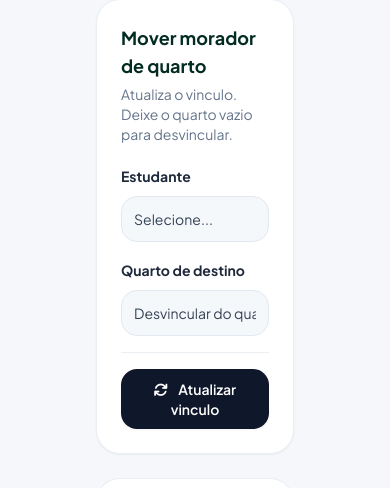
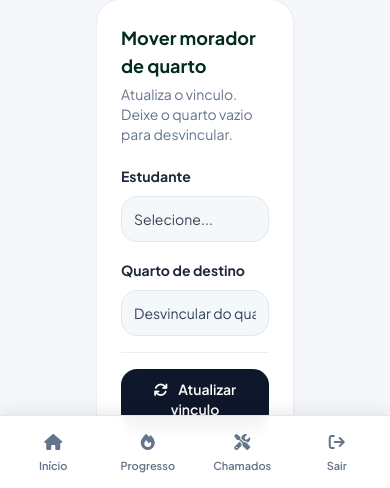
Before and after one commit to HavertZZz-ops/ClearOrder_render, a Django app: page /monitor/gestao/ in a window 390 px wide. Shown: the part 2112-2600 px from the top of the page. Run offline with Django 5.2, Linux system fonts and the light colour scheme; the visitor is signed in with stand-in values (Sample User, id 1); data comes from the database, SQL or seed files in the repository; data that the repository does not hold is empty; some libraries are stand-ins or nearby versions.

Commit message:
adiciona navegacao mobile e remove cortinas da vistoria

```diff
--- a/config/ClearOrder/templates/_sidebar.html
+++ b/config/ClearOrder/templates/_sidebar.html
@@ -75,3 +75,63 @@
         </a>
     </div>
 </aside>
+
+{% comment %}
+    Navegação mobile. A sidebar acima é `hidden md:flex`, então em telas
+    menores ela desaparece. Esta barra fixa mantém as mesmas rotas acessíveis
+    no celular, sem precisar abrir um menu.
+{% endcomment %}
+<nav aria-label="Navegação principal no celular"
+     class="md:hidden fixed bottom-0 inset-x-0 z-40 bg-white/95 dark:bg-slate-900/95 backdrop-blur border-t border-slate-200 dark:border-slate-700 shadow-[0_-4px_16px_rgba(15,23,42,0.08)]">
+    <div class="grid grid-cols-4 gap-1 px-2 pt-2" style="padding-bottom: calc(0.5rem + env(safe-area-inset-bottom, 0px));">
+        {% if request.user.monitor %}
+            <a href="{% url 'painel_monitor' %}"
+               class="flex flex-col items-center justify-center gap-1 rounded-xl px-1 py-1.5 text-[11px] font-semibold transition {% if request.path == '/monitor/' or request.path|slice:':8' == '/quarto/' %}bg-emerald-50 text-emerald-800 dark:bg-slate-800 dark:text-emerald-300{% else %}text-slate-500 hover:text-emerald-700 dark:text-slate-400 dark:hover:text-emerald-300{% endif %}"
+               {% if request.path == '/monitor/' or request.path|slice:':8' == '/quarto/' %}aria-current="page"{% endif %}>
+                <i class="fa-solid fa-clipboard-check text-base"></i>
+                <span>Vistorias</span>
+            </a>
+
+            <a href="{% url 'chamados' %}"
+               class="flex flex-col items-center justify-center gap-1 rounded-xl px-1 py-1.5 text-[11px] font-semibold transition {% if request.path == '/chamados/' %}bg-emerald-50 text-emerald-800 dark:bg-slate-800 dark:text-emerald-300{% else %}text-slate-500 hover:text-emerald-700 dark:text-slate-400 dark:hover:text-emerald-300{% endif %}"
+               {% if request.path == '/chamados/' %}aria-current="page"{% endif %}>
+                <i class="fa-solid fa-screwdriver-wrench text-base"></i>
+                <span>Chamados</span>
+            </a>
+
+            <a href="{% url 'gestao_monitor' %}"
+               class="flex flex-col items-center justify-center gap-1 rounded-xl px-1 py-1.5 text-[11px] font-semibold transition {% if request.path|slice:':15' == '/monitor/gestao' %}bg-emerald-50 text-emerald-800 dark:bg-slate-800 dark:text-emerald-300{% else %}text-slate-500 hover:text-emerald-700 dark:text-slate-400 dark:hover:text-emerald-300{% endif %}"
+               {% if request.path|slice:':15' == '/monitor/gestao' %}aria-current="page"{% endif %}>
+                <i class="fa-solid fa-sliders text-base"></i>
+                <span>Gestão</span>
+            </a>
+        {% else %}
+            <a href="{% url 'painel_estudante' %}"
+               class="flex flex-col items-center justify-center gap-1 rounded-xl px-1 py-1.5 text-[11px] font-semibold transition {% if request.path == '/aluno/' %}bg-emerald-50 text-emerald-800 dark:bg-slate-800 dark:text-emerald-300{% else %}text-slate-500 hover:text-emerald-700 dark:text-slate-400 dark:hover:text-emerald-300{% endif %}"
+               {% if request.path == '/aluno/' %}aria-current="page"{% endif %}>
+                <i class="fa-solid fa-house text-base"></i>
+                <span>Início</span>
+            </a>
+
+            <a href="{% url 'progresso' %}"
+               class="flex flex-col items-center justify-center gap-1 rounded-xl px-1 py-1.5 text-[11px] font-semibold transition {% if request.path == '/progresso/' %}bg-emerald-50 text-emerald-800 dark:bg-slate-800 dark:text-emerald-300{% else %}text-slate-500 hover:text-emerald-700 dark:text-slate-400 dark:hover:text-emerald-300{% endif %}"
+               {% if request.path == '/progresso/' %}aria-current="page"{% endif %}>
+                <i class="fa-solid fa-fire text-base"></i>
+                <span>Progresso</span>
+            </a>
+
+            <a href="{% url 'chamados' %}"
+               class="flex flex-col items-center justify-center gap-1 rounded-xl px-1 py-1.5 text-[11px] font-semibold transition {% if request.path == '/chamados/' %}bg-emerald-50 text-emerald-800 dark:bg-slate-800 dark:text-emerald-300{% else %}text-slate-500 hover:text-emerald-700 dark:text-slate-400 dark:hover:text-emerald-300{% endif %}"
+               {% if request.path == '/chamados/' %}aria-current="page"{% endif %}>
+                <i class="fa-solid fa-screwdriver-wrench text-base"></i>
+                <span>Chamados</span>
+            </a>
+        {% endif %}
+
+        <a href="{% url 'logout' %}"
+           class="flex flex-col items-center justify-center gap-1 rounded-xl px-1 py-1.5 text-[11px] font-semibold text-slate-500 hover:text-rose-600 dark:text-slate-400 dark:hover:text-rose-300 transition">
+            <i class="fa-solid fa-arrow-right-from-bracket text-base"></i>
+            <span>Sair</span>
+        </a>
+    </div>
+</nav>
--- a/config/ClearOrder/templates/base.html
+++ b/config/ClearOrder/templates/base.html
@@ -139,7 +139,7 @@
         </header>
 
         <main class="flex-1 overflow-y-auto p-8">
-            <main class="flex-1 overflow-y-auto p-8 dark:text-slate-200">
+            <main class="flex-1 overflow-y-auto p-8 pb-28 md:pb-8 dark:text-slate-200">
 
             {% block content %}
             {% endblock %}
--- a/config/ClearOrder/templates/painel_monitor.html
+++ b/config/ClearOrder/templates/painel_monitor.html
@@ -123,7 +123,7 @@
             </div>
         </header>
 
-        <main class="flex-1 p-8 grid grid-cols-1 lg:grid-cols-12 gap-6 overflow-y-auto dark:text-slate-200">
+        <main class="flex-1 p-8 pb-28 md:pb-8 grid grid-cols-1 lg:grid-cols-12 gap-6 overflow-y-auto dark:text-slate-200">
 
           {% comment %}
                 Mensagens de feedback. As cores seguem message.tags, senao um
@@ -241,7 +241,7 @@
                                 <input type="checkbox" name="janelas_livres" value="1" class="w-4 h-4 text-emerald-700 rounded border-slate-300 focus:ring-emerald-500/30 mr-4">
                                 <div>
                                     <p class="text-sm font-bold text-slate-800 leading-tight">Janelas Livres (Sem roupas ou objetos pendurados) <span class="text-xs font-semibold text-emerald-700">+3</span></p>
-                                    <p class="text-xs text-slate-400 mt-0.5 dark:text-slate-400">Sem varais, cortinas ou objetos nas janelas</p>
+                                    <p class="text-xs text-slate-400 mt-0.5 dark:text-slate-400">Sem varais ou objetos nas janelas</p>
                                 </div>
                             </label>
                         </div>
```
Also changed, not shown: config/ClearOrder/test_views_monitor.py (+70 -0 lines).
